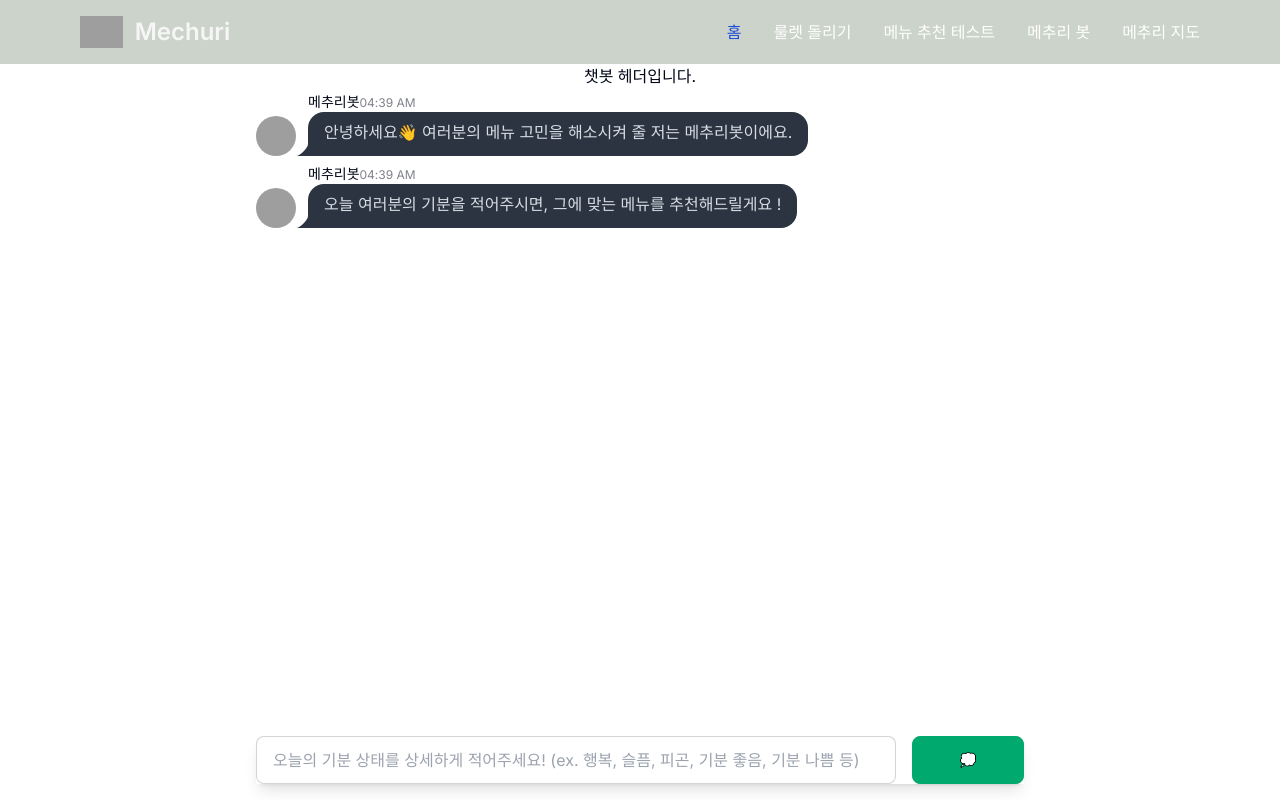
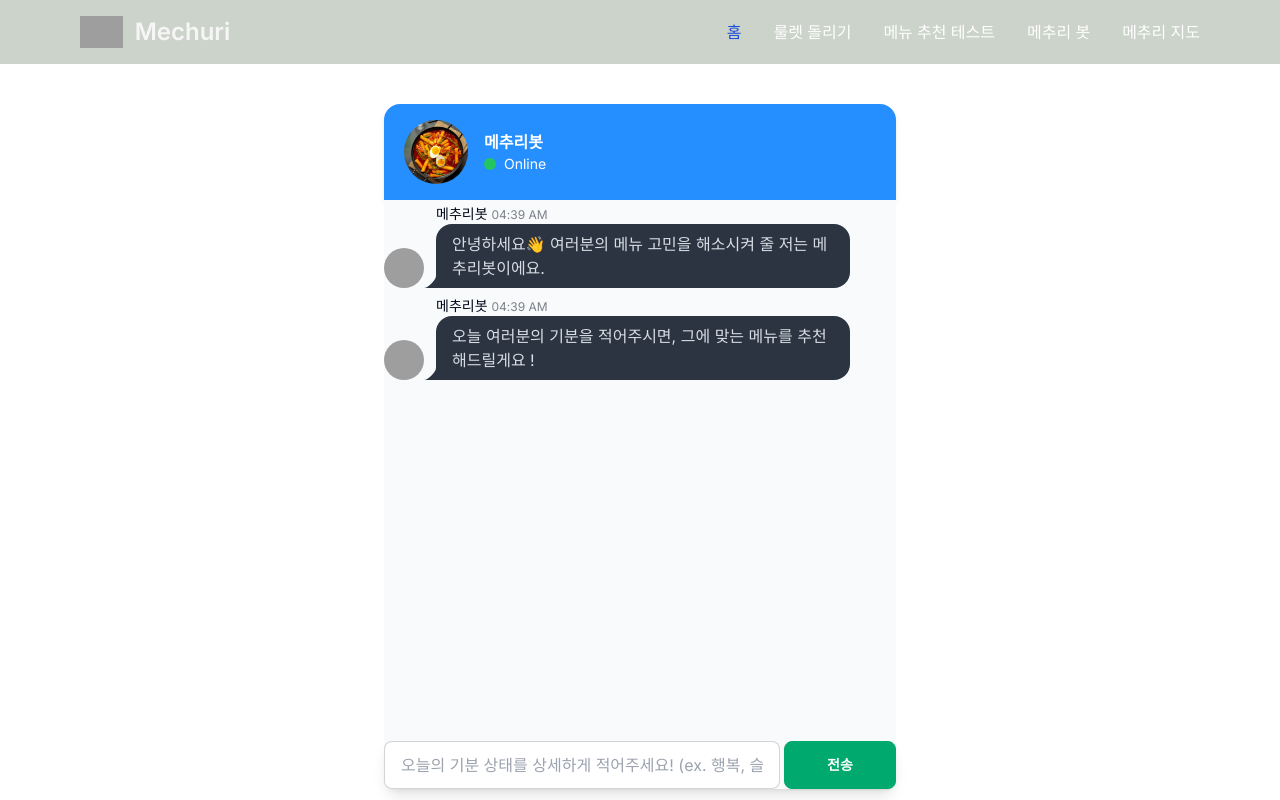
Before and after one commit to heon-2/mechuri, a Next.js app in the folder mechuri/: page /mechuribot in a window 1280 px wide. Built offline with nearby package versions, Linux system fonts and the light colour scheme; no server answers; grey boxes are pictures that could not be loaded.

Commit message:
style: mechuribot design 수정

```diff
--- a/mechuri/src/components/mechuribot/ChatContent.tsx
+++ b/mechuri/src/components/mechuribot/ChatContent.tsx
@@ -37,9 +37,12 @@ export default function ChatContent() {
     // OpenAI API에 요청을 보내기 위한 데이터 준비
     const reqBody = {
       model: 'gpt-3.5-turbo',
-      messages: [{ role: 'user', content: defaultMessage }],
-      temperature: 0.7,
-      max_tokens: 50,
+      messages: [
+        { role: 'user', content: defaultMessage },
+        { role: 'system', content: 'You are a Someone who recommends a menu' },
+      ],
+      temperature: 1,
+      max_tokens: 150,
     };
 
     try {
@@ -86,10 +89,10 @@ export default function ChatContent() {
     }
   }
   return (
-    <div className="flex flex-col h-full w-3/5">
-      <div className="flex-grow overflow-auto">
+    <div className="flex flex-col h-4/5 w-2/5 ">
+      <div className="flex-grow overflow-auto bg-slate-50">
         {chat.map((c, index) => (
-          <div key={index} className={`chat ${c.sender === 'bot' ? 'chat-start' : 'chat-end'}`}>
+          <div key={index} className={`chat ${c.sender === 'bot' ? 'chat-start' : 'chat-end'} `}>
             <div className="chat-image avatar">
               <div className="w-10 rounded-full">
                 <img
@@ -104,17 +107,17 @@ export default function ChatContent() {
             </div>
             <div className="chat-header">
               {c.sender === 'bot' ? '메추리봇' : '사용자'}
-              <time className="text-xs opacity-50">{c.time}</time>
+              <time className="text-xs opacity-50 ml-1">{c.time}</time>
             </div>
             <div className="chat-bubble">{c.message}</div>
           </div>
         ))}
       </div>
-      <div className="flex gap-4 w-full mb-4 shadow-lg">
+      <div className="flex w-full shadow-lg bg-slate-50 rounded-b-xl gap-1">
         <input
           type="text"
-          placeholder="오늘의 기분 상태를 상세하게 적어주세요! (ex. 행복, 슬픔, 피곤, 기분 좋음, 기분 나쁨 등)"
-          className="input input-bordered w-full"
+          placeholder="오늘의 기분 상태를 상세하게 적어주세요! (ex. 행복, 슬픔, 짜증 등)"
+          className="input input-bordered w-full "
           value={input}
           onChange={handleInput}
           onKeyDown={(e) => {
@@ -123,8 +126,8 @@ export default function ChatContent() {
             }
           }}
         />
-        <button className="btn btn-success w-28" onClick={handleSend}>
-          💭
+        <button className="btn btn-success w-28 text-white " onClick={handleSend}>
+          전송
         </button>
       </div>
     </div>
--- a/mechuri/src/components/mechuribot/ChatHeader.tsx
+++ b/mechuri/src/components/mechuribot/ChatHeader.tsx
@@ -1,4 +1,19 @@
 import React from 'react';
 export default function ChatHeader() {
-  return <div className="">챗봇 헤더입니다.</div>;
+  return (
+    <div className="mt-10 w-2/5 h-24 bg-[#258fff] shadow-md rounded-t-2xl flex items-center">
+      <img
+        src="/images/떡볶이.jpg"
+        alt="Chatbot"
+        className="ml-5 h-16 flex items-center rounded-full aspect-square object-cover"
+      />
+      <div className="ml-4">
+        <p className="text-white font-semibold">메추리봇</p>
+        <div className="flex items-center">
+          <span className="block w-3 h-3 bg-green-500 rounded-full mr-2"></span>
+          <p className="text-white text-sm">Online</p>
+        </div>
+      </div>
+    </div>
+  );
 }
```
